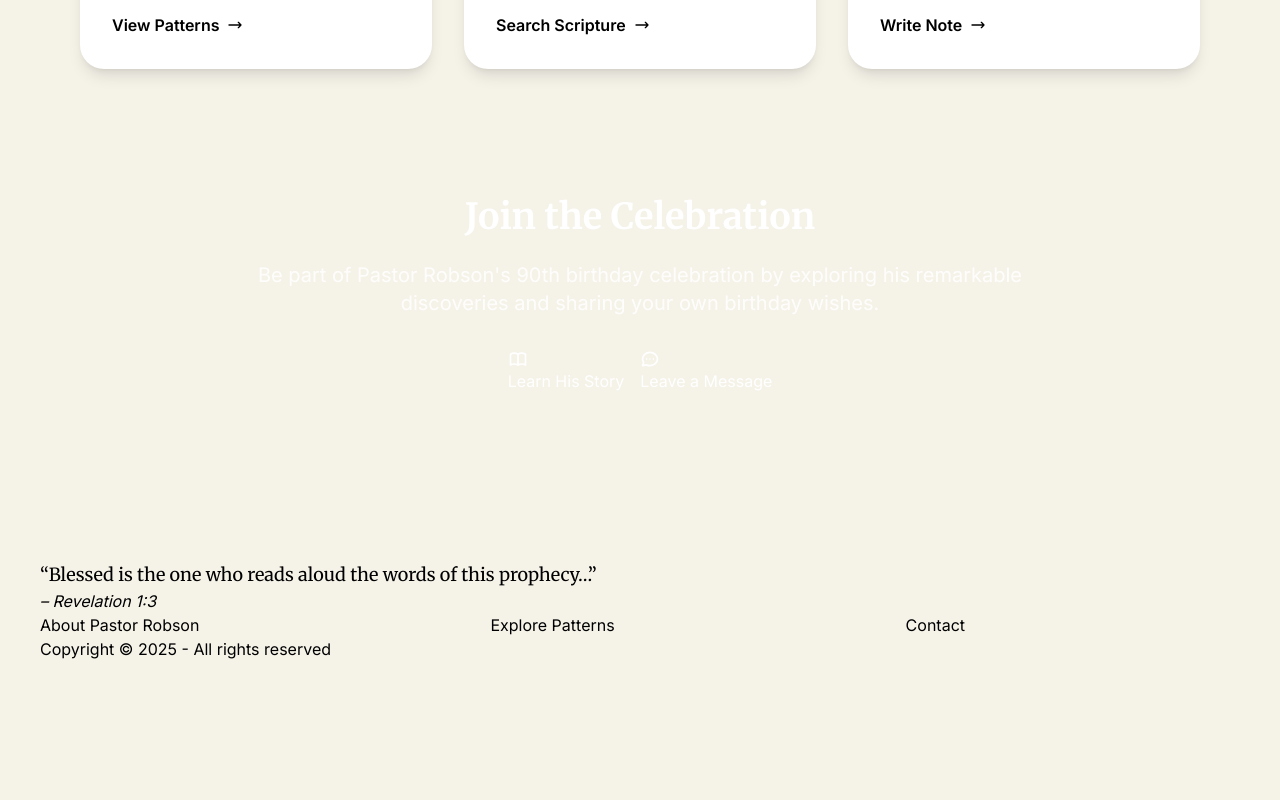
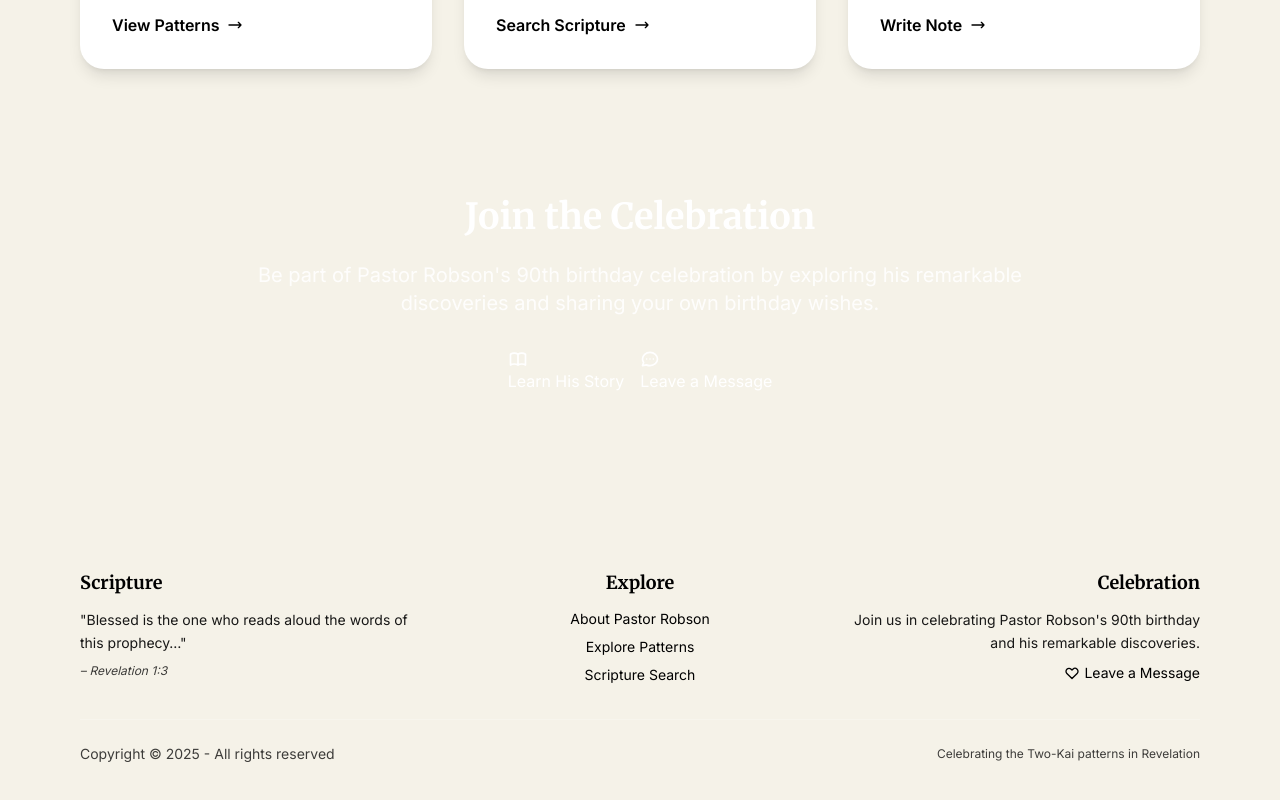
Before and after one commit to kk99807/two-kai, a Next.js app: page / in a window 1280 px wide. Shown: the part 1840-2640 px from the top of the page. Before the commit the page ends 2541 px from the top, so only its background shows below. Built offline with nearby package versions, Linux system fonts and the light colour scheme.

Commit message:
feat: style Footer

```diff
--- a/src/components/Footer.tsx
+++ b/src/components/Footer.tsx
@@ -1,19 +1,58 @@
 export default function Footer() {
   return (
-    <footer className="footer footer-center p-10 bg-primary text-primary-content">
-      <div>
-        <p className="font-serif text-lg">&ldquo;Blessed is the one who reads aloud the words of this prophecy…&rdquo;</p>
-        <p className="italic">– Revelation 1:3</p>
-      </div>
-      <div>
-        <div className="grid grid-flow-col gap-4">
-          <a href="/about" className="link link-hover">About Pastor Robson</a>
-          <a href="/patterns" className="link link-hover">Explore Patterns</a>
-          <a href="/contact" className="link link-hover">Contact</a>
+    <footer className="bg-primary text-primary-content">
+      <div className="max-w-6xl mx-auto px-4 py-12">
+        {/* Main Content Grid */}
+        <div className="grid md:grid-cols-3 gap-8 mb-8">
+          {/* Scripture Quote */}
+          <div className="text-center md:text-left">
+            <h3 className="font-serif text-lg font-semibold mb-3">Scripture</h3>
+            <blockquote className="text-sm opacity-90 leading-relaxed">
+              "Blessed is the one who reads aloud the words of this prophecy…"
+            </blockquote>
+            <cite className="text-xs opacity-75 italic block mt-2">– Revelation 1:3</cite>
+          </div>
+
+          {/* Navigation Links */}
+          <div className="text-center">
+            <h3 className="font-serif text-lg font-semibold mb-3">Explore</h3>
+            <div className="space-y-2">
+              <a href="/about" className="block link link-hover text-sm hover:text-white transition-colors">
+                About Pastor Robson
+              </a>
+              <a href="/patterns" className="block link link-hover text-sm hover:text-white transition-colors">
+                Explore Patterns
+              </a>
+              <a href="/scripture" className="block link link-hover text-sm hover:text-white transition-colors">
+                Scripture Search
+              </a>
+            </div>
+          </div>
+
+          {/* Celebration Info */}
+          <div className="text-center md:text-right">
+            <h3 className="font-serif text-lg font-semibold mb-3">Celebration</h3>
+            <p className="text-sm opacity-90 leading-relaxed mb-2">
+              Join us in celebrating Pastor Robson's 90th birthday and his remarkable discoveries.
+            </p>
+            <a href="/contact" className="inline-flex items-center gap-1 text-sm link link-hover hover:text-white transition-colors">
+              <svg className="w-4 h-4" fill="none" stroke="currentColor" viewBox="0 0 24 24">
+                <path strokeLinecap="round" strokeLinejoin="round" strokeWidth={2} d="M4.318 6.318a4.5 4.5 0 000 6.364L12 20.364l7.682-7.682a4.5 4.5 0 00-6.364-6.364L12 7.636l-1.318-1.318a4.5 4.5 0 00-6.364 0z" />
+              </svg>
+              Leave a Message
+            </a>
+          </div>
         </div>
-      </div>
-      <div>
-        <p>Copyright © {new Date().getFullYear()} - All rights reserved</p>
+
+        {/* Divider */}
+        <div className="border-t border-white/20 pt-6">
+          <div className="flex flex-col md:flex-row justify-between items-center gap-4 text-sm opacity-75">
+            <p>Copyright © {new Date().getFullYear()} - All rights reserved</p>
+            <p className="text-xs">
+              Celebrating the Two-Kai patterns in Revelation
+            </p>
+          </div>
+        </div>
       </div>
     </footer>
   )
```
